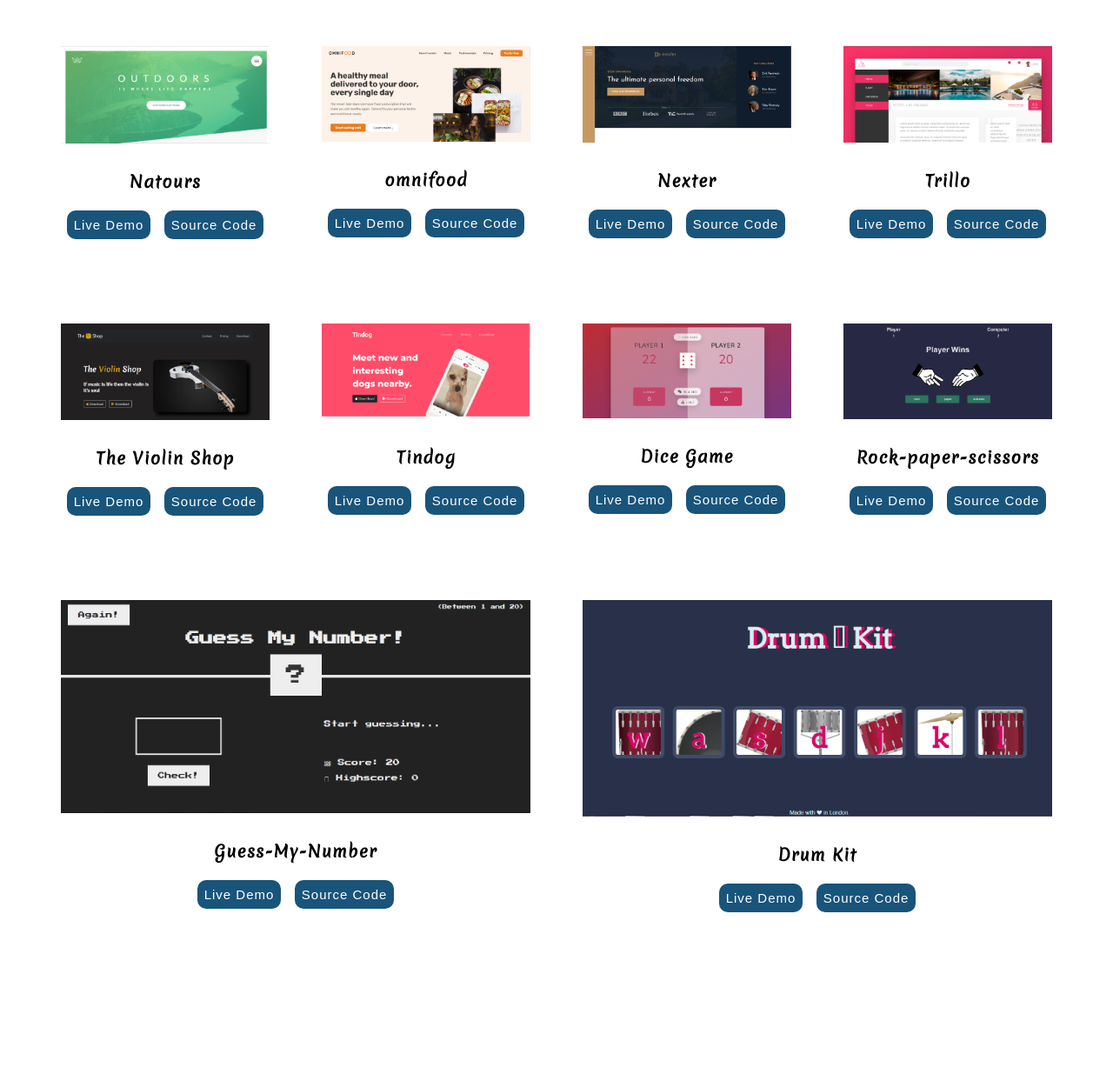
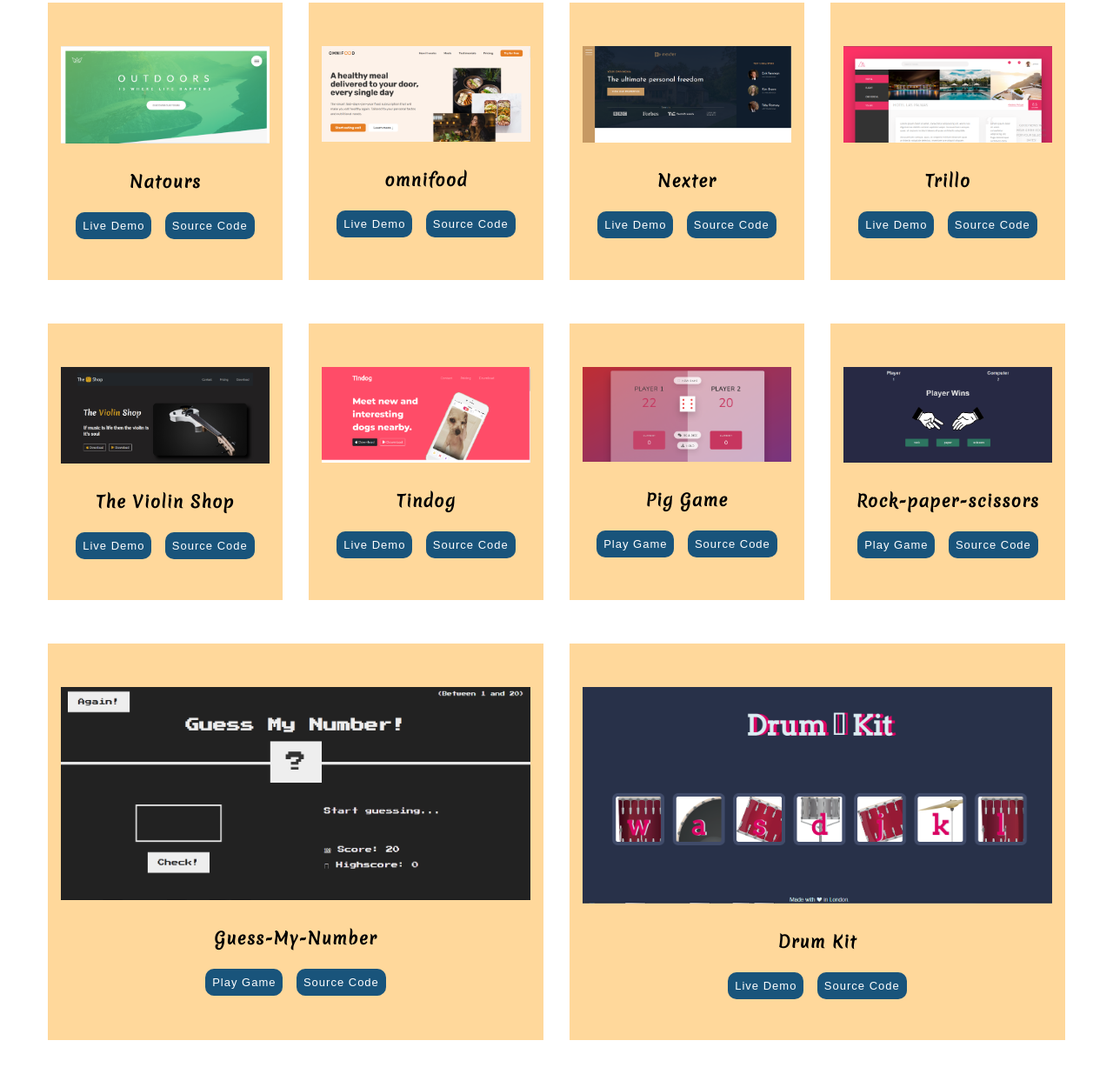
Before and after one commit to Akshay-Achuthan/personal-portfolio, a website: page project.html in a window 1280 px wide. Shown: the part 127-1362 px from the top of the page at 87% size. Before the commit the page ends 1263 px from the top, so only its background shows below. Drawn offline with Linux system fonts and the light colour scheme.

Commit message:
updated cetificate

```diff
--- a/project.html
+++ b/project.html
@@ -19,8 +19,18 @@
           <img class="card__img" src="images/natours.PNG" />
           <div class="card__container">
             <h3>Natours</h3>
-            <a href="#" class="card__link">Live Demo</a>
-            <a href="#" class="card__link">Source Code</a>
+            <a
+              href="https://the-natours.netlify.app/"
+              class="card__link"
+              target="_blank"
+              >Live Demo</a
+            >
+            <a
+              href="https://github.com/Akshay-Achuthan/Natours"
+              target="_blank"
+              class="card__link"
+              >Source Code</a
+            >
           </div>
         </div>
 
@@ -28,8 +38,18 @@
           <img class="card__img" src="images/omnifood.PNG" />
           <div class="card__container">
             <h3>omnifood</h3>
-            <a href="#" class="card__link">Live Demo</a>
-            <a href="#" class="card__link">Source Code</a>
+            <a
+              href="https://the-omnifood-project.netlify.app/"
+              class="card__link"
+              target="_blank"
+              >Live Demo</a
+            >
+            <a
+              href="https://github.com/Akshay-Achuthan/Omnifood-project"
+              class="card__link"
+              target="_blank"
+              >Source Code</a
+            >
           </div>
         </div>
 
@@ -37,8 +57,18 @@
           <img class="card__img" src="images/nexter.PNG" />
           <div class="card__container">
             <h3>Nexter</h3>
-            <a href="#" class="card__link">Live Demo</a>
-            <a href="#" class="card__link">Source Code</a>
+            <a
+              href="https://the-nexters.netlify.app/"
+              target="_blank"
+              class="card__link"
+              >Live Demo</a
+            >
+            <a
+              href="https://github.com/Akshay-Achuthan/Nexter"
+              class="card__link"
+              target="_blank"
+              >Source Code</a
+            >
           </div>
         </div>
 
@@ -46,8 +76,18 @@
           <img class="card__img" src="images/trillo.PNG" />
           <div class="card__container">
             <h3>Trillo</h3>
-            <a href="#" class="card__link">Live Demo</a>
-            <a href="#" class="card__link">Source Code</a>
+            <a
+              href="https://the-trillo.netlify.app/"
+              target="_blank"
+              class="card__link"
+              >Live Demo</a
+            >
+            <a
+              href="https://github.com/Akshay-Achuthan/Trillo"
+              target="_blank"
+              class="card__link"
+              >Source Code</a
+            >
           </div>
         </div>
 
@@ -55,8 +95,18 @@
           <img class="card__img" src="images/violin.PNG" />
           <div class="card__container">
             <h3>The Violin Shop</h3>
-            <a href="#" class="card__link">Live Demo</a>
-            <a href="#" class="card__link">Source Code</a>
+            <a
+              href="https://theviolinshop.netlify.app/"
+              class="card__link"
+              target="_blank"
+              >Live Demo</a
+            >
+            <a
+              href="https://github.com/Akshay-Achuthan/Violin-shop-startup"
+              target="_blank"
+              class="card__link"
+              >Source Code</a
+            >
           </div>
         </div>
 
@@ -64,17 +114,37 @@
           <img class="card__img" src="images/Tindog.PNG" />
           <div class="card__container">
             <h3>Tindog</h3>
-            <a href="#" class="card__link">Live Demo</a>
-            <a href="#" class="card__link">Source Code</a>
+            <a
+              href="https://tindog-startup.netlify.app/"
+              class="card__link"
+              target="_blank"
+              >Live Demo</a
+            >
+            <a
+              href="https://github.com/Akshay-Achuthan/tindog-startup"
+              class="card__link"
+              target="_blank"
+              >Source Code</a
+            >
           </div>
         </div>
 
         <div class="card">
           <img class="card__img" src="images/dice-game.PNG" />
           <div class="card__container">
-            <h3>Dice Game</h3>
-            <a href="#" class="card__link">Live Demo</a>
-            <a href="#" class="card__link">Source Code</a>
+            <h3>Pig Game</h3>
+            <a
+              href="https://the-pigy-game.netlify.app/"
+              class="card__link"
+              target="_blank"
+              >Play Game</a
+            >
+            <a
+              href="https://github.com/Akshay-Achuthan/pig-game"
+              target="_blank"
+              class="card__link"
+              >Source Code</a
+            >
           </div>
         </div>
 
@@ -82,8 +152,18 @@
           <img class="card__img" src="images/Rock-paper-scissors.PNG" />
           <div class="card__container">
             <h3>Rock-paper-scissors</h3>
-            <a href="#" class="card__link">Live Demo</a>
-            <a href="#" class="card__link">Source Code</a>
+            <a
+              href="https://the-rock-paper-scissors.netlify.app/"
+              target="_blank"
+              class="card__link"
+              >Play Game</a
+            >
+            <a
+              href="https://github.com/Akshay-Achuthan/Rock-paper-Scissors"
+              target="_blank"
+              class="card__link"
+              >Source Code</a
+            >
           </div>
         </div>
 
@@ -91,8 +171,18 @@
           <img class="card__img" src="images/guessmynumber.PNG" />
           <div class="card__container">
             <h3>Guess-My-Number</h3>
-            <a href="#" class="card__link">Live Demo</a>
-            <a href="#" class="card__link">Source Code</a>
+            <a
+              href="https://the-guess-my-number.netlify.app/"
+              class="card__link"
+              target="_blank"
+              >Play Game</a
+            >
+            <a
+              href="https://github.com/Akshay-Achuthan/Guess-my-number"
+              target="_blank"
+              class="card__link"
+              >Source Code</a
+            >
           </div>
         </div>
 
@@ -100,8 +190,18 @@
           <img class="card__img" src="images/drum-kit.PNG" />
           <div class="card__container">
             <h3>Drum Kit</h3>
-            <a href="#" class="card__link">Live Demo</a>
-            <a href="#" class="card__link">Source Code</a>
+            <a
+              href="https://drum-kittt.netlify.app/"
+              class="card__link"
+              target="_blank"
+              >Live Demo</a
+            >
+            <a
+              href="https://github.com/Akshay-Achuthan/Drum-kit"
+              target="_blank"
+              class="card__link"
+              >Source Code</a
+            >
           </div>
         </div>
       </div>
--- a/sass/main.scss
+++ b/sass/main.scss
@@ -8,6 +8,7 @@
 
 @import "pages/home";
 @import "pages/project";
+@import "pages/certificates";
 
 @import "components/btn";
 
--- /dev/null
+++ b/sass/pages/_certificates.scss
@@ -0,0 +1,48 @@
+.certificates {
+  &__text {
+    font-family: "Merienda", cursive;
+    color: $color-secondary;
+    font-size: 5rem;
+    margin-top: 2rem;
+    text-align: center;
+  }
+
+  &__container {
+    width: 100%;
+    height: 100%;
+    padding: 2rem 0;
+    @media only screen and (min-width: 500px) {
+      display: flex;
+      justify-content: center;
+    }
+  }
+
+  &__card {
+    width: 90%;
+    text-align: center;
+    margin: 0 auto;
+    padding: 5rem;
+    margin-bottom: 2rem;
+    background-color: $color-primary;
+    border-radius: 10px;
+
+    @media only screen and (min-width: 500px) {
+      max-width: 200px;
+      padding: 2rem;
+      margin: 0 0.5rem;
+    }
+
+    &:hover {
+      background-color: $color-secondary;
+    }
+
+    a {
+      color: $color-black;
+      text-decoration: none;
+
+      &:hover {
+        color: $color-white;
+      }
+    }
+  }
+}
--- a/sass/pages/_home.scss
+++ b/sass/pages/_home.scss
@@ -28,7 +28,7 @@
     list-style: none;
     display: flex;
     align-items: center;
-    gap: 5rem;
+    gap: 3rem;
   }
 
   &__link {
@@ -114,7 +114,7 @@
 
     &__list {
       flex-direction: column;
-      gap: 4.8rem;
+      gap: 3rem;
     }
 
     &__link:link,
--- a/sass/pages/_project.scss
+++ b/sass/pages/_project.scss
@@ -33,24 +33,25 @@
     text-align: center;
     margin-bottom: 5rem;
     transition: all 0.5s;
+    background-color: $color-primary;
 
     @media only screen and (min-width: 500px) and (max-width: 750px) {
       flex: 40%;
-      margin: 0 15px;
+      margin: 0 1.5rem 5rem 1.5rem;
     }
 
     @media only screen and (min-width: 750px) and (max-width: 1200px) {
       flex: 25%;
-      margin: 0 15px;
+      margin: 0 1.5rem 5rem 1.5rem;
     }
 
     @media only screen and (min-width: 1200px) {
       flex: 20%;
-      margin: 0 15px;
+      margin: 0 1.5rem 5rem 1.5rem;
     }
 
     &:hover {
-      background-color: #fff;
+      background-color: $color-white;
       transform: translateY(-5px);
       transition: transform 0.5s;
       box-shadow: 0 0 10px rgba(0, 0, 0, 0.3);
@@ -86,7 +87,7 @@
       }
 
       @media only screen and (min-width: 1200px) {
-        font-size: 1.5rem;
+        font-size: 1.3rem;
         padding: 0.8rem;
       }
     }
```
Also changed, not shown: certificates.html (added, +39 -0 lines), index.html (+7 -1 lines), css/style.css, 3 other files.
